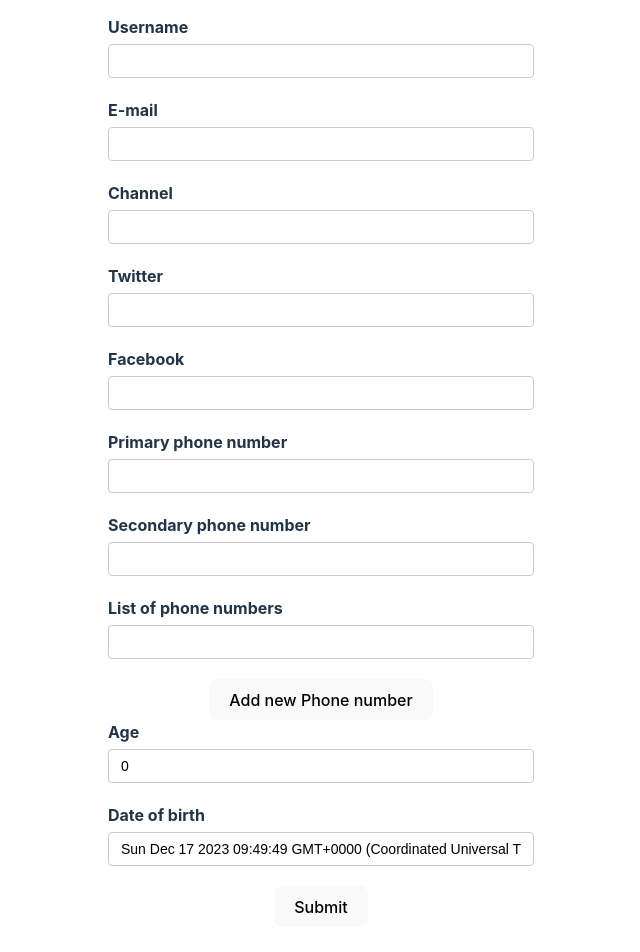
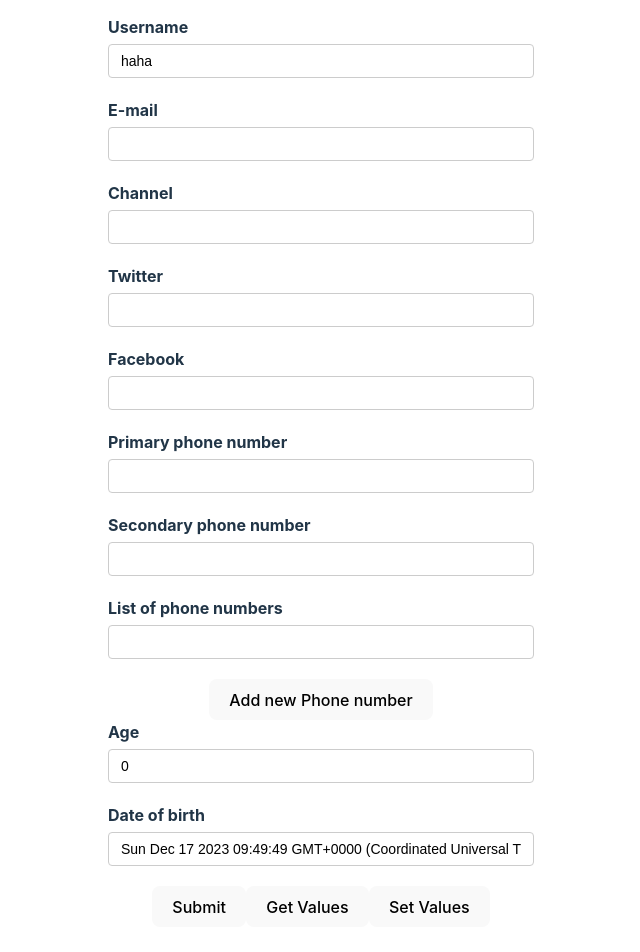
Before and after one commit to thinhphungdev/react-hook-form-demo, a React (Vite) app: page / in a window 1280 px wide. Shown: the part 142-1094 px from the top of the page, without its empty margins (319-959 px from the left). Built offline with nearby package versions, Linux system fonts and the light colour scheme.

Commit message:
watch, setValue, getValues methods

```diff
--- a/src/components/YTForm.tsx
+++ b/src/components/YTForm.tsx
@@ -18,7 +18,7 @@ type FormValue = {
 };
 
 const YTformDefaultValue: FormValue = {
-  username: '',
+  username: 'haha',
   email: '',
   channel: '',
   social: {
@@ -32,9 +32,10 @@ const YTformDefaultValue: FormValue = {
 };
 
 export const YouTubeForm = () => {
-  const { register, control, handleSubmit, formState } = useForm<FormValue>({
-    defaultValues: YTformDefaultValue,
-  });
+  const { register, control, handleSubmit, formState, getValues, setValue } =
+    useForm<FormValue>({
+      defaultValues: YTformDefaultValue,
+    });
   const { errors } = formState;
 
   const { fields, append, remove } = useFieldArray({
@@ -45,6 +46,21 @@ export const YouTubeForm = () => {
   const onSubmit = (data: FormValue) => {
     console.log('Submitted', data);
   };
+
+  // const watchForm = watch();
+
+  function handleValues() {
+    // getValues(); - get all values
+    // getValues('social.twitter')
+  }
+
+  function handleSetValue() {
+    setValue('username', 'hihi', {
+      shouldDirty: true,
+      shouldTouch: true,
+      shouldValidate: true,
+    });
+  }
 
   return (
     <div>
@@ -180,6 +196,12 @@ export const YouTubeForm = () => {
         </div>
 
         <button>Submit</button>
+        <button type='button' onClick={handleValues}>
+          Get Values
+        </button>
+        <button type='button' onClick={handleSetValue}>
+          Set Values
+        </button>
       </form>
 
       <DevTool control={control} />
```
